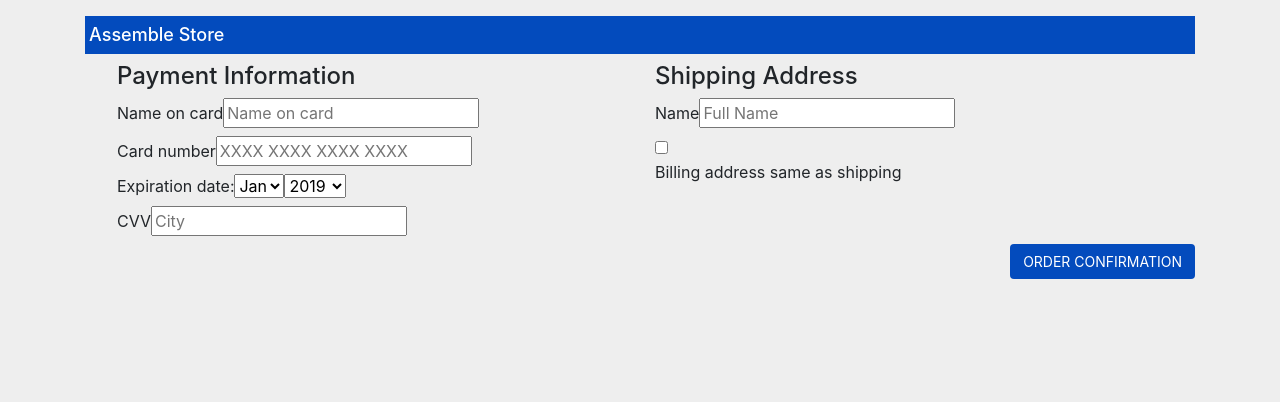
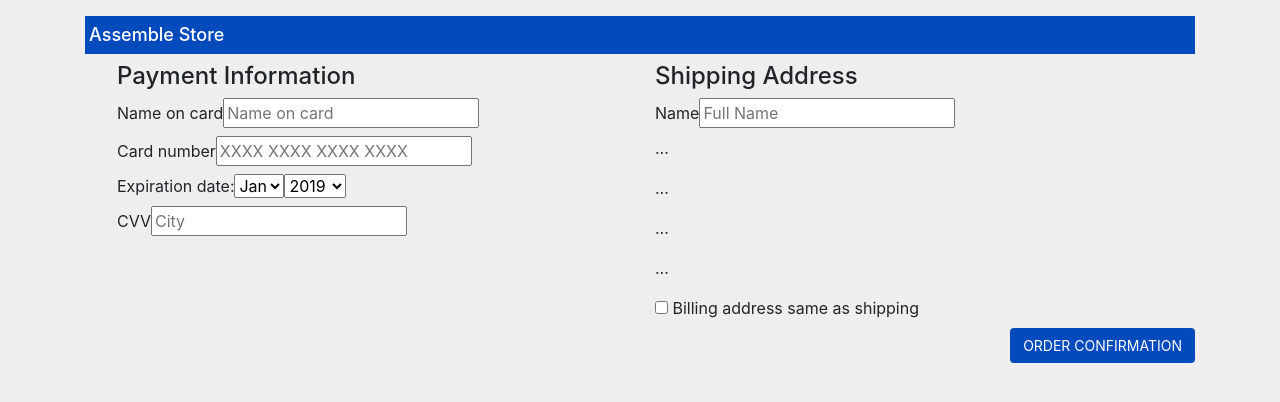
Before and after one commit to PeterBreen/assemble-test, a React (Create React App) app: page /checkout in a window 1280 px wide. Shown: the top 402 px of the page. Built offline with nearby package versions, Linux system fonts and the light colour scheme.

Commit message:
fix checkbox

```diff
--- a/src/checkout.js
+++ b/src/checkout.js
@@ -47,6 +47,11 @@ function ShippingAddr() {
     <label>Name
     <input type="text" placeholder="Full Name"></input>
     </label>
+    <p>...</p>
+    <p>...</p>
+    <p>...</p>
+    <p>...</p>
+
     </div>
   )
 }
@@ -61,8 +66,7 @@ class CheckoutForm extends React.Component {
         </div>
         <div className="col-6">
           <ShippingAddr />
-            <input type="checkbox" id="sameas" />
-            <label for="sameas">Billing address same as shipping</label>
+            <label for="sameas"><input type="checkbox" id="sameas" /> Billing address same as shipping</label>
         </div>
       </div>
     </div>
```
